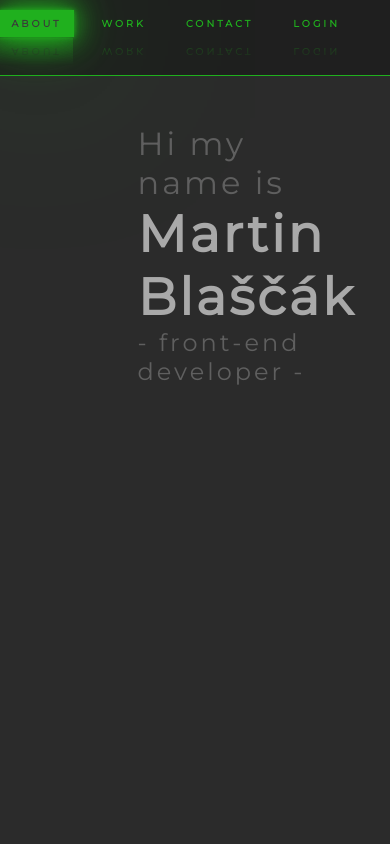
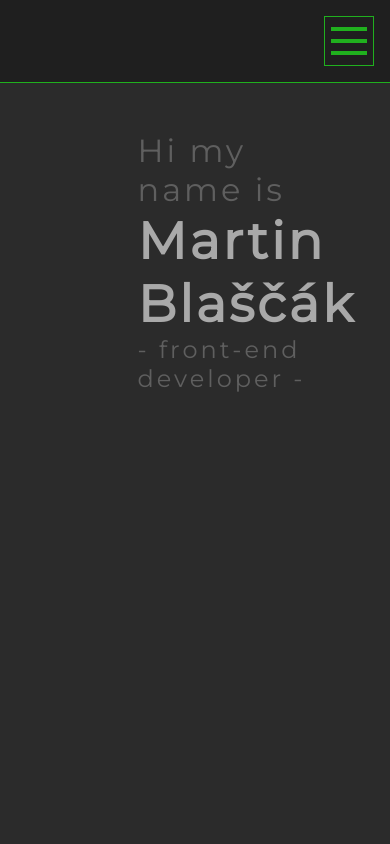
Before and after one commit to Melrok1/PortfolioVuePage, a Vue app: page / in a window 390 px wide. Shown: the top 844 px of the page. Built offline with nearby package versions, Linux system fonts and the light colour scheme.

Commit message:
add menu btn for  responsive menu

```diff
--- a/src/components/MainNavbar.vue
+++ b/src/components/MainNavbar.vue
@@ -1,15 +1,23 @@
 <template>
   <div class="mainNavbar">
-    <router-link to="/">About</router-link>
-    <router-link to="/work">Work</router-link>
-    <router-link to="/contact">Contact</router-link>
-    <router-link to="/login">Login</router-link>
+    <div class="navRouterWrap">
+      <router-link to="/">About</router-link>
+      <router-link to="/work">Work</router-link>
+      <router-link to="/contact">Contact</router-link>
+      <router-link to="/login">Login</router-link>
+    </div>
+    <menuBtn class="menuBtn" />
   </div>
 </template>
 
 <script>
+import menuBtn from '@/components/MainNavbarMenuBtn'
+
 export default {
   name: 'MainNavbar',
+  components:{
+    menuBtn
+  },
   data() {
     return {
 
@@ -24,9 +32,9 @@ export default {
 .mainNavbar {
   display: flex;
   flex-direction: row;
-  align-items: flex-end;
+  align-items: center;
   justify-content: flex-end;
-  padding: 2px 30px 30px 30px;
+  padding: 16px 16px 16px 30px;
   background: #1f1f1f;
   border-bottom: 1px solid #20b01e;
   box-shadow: 2px 2px 2px black;
@@ -56,4 +64,22 @@ export default {
               0 0 200px #20b01e;
 }
 
+.menuBtn {
+  display: none;
+}
+
+
+  /* media queries */
+
+
+@media (max-width: 650px) {
+
+    .menuBtn {
+      display: inline-block;
+    }
+    .navRouterWrap {
+      display: none;
+    }
+}
+
 </style>
--- /dev/null
+++ b/src/components/MainNavbarMenuBtn.vue
@@ -0,0 +1,88 @@
+<template>
+  <div class="menuBtn">
+    <div class="menu-btn" @click="menuBtnAnim = !menuBtnAnim">
+      <div class="menu-btn__burger" :class="{animationClass : menuBtnAnim}">
+
+      </div>
+    </div>
+  </div>
+</template>
+
+
+<script>
+export default {
+  name: 'MenuBtn',
+  data() {
+    return {
+      menuBtnAnim: false
+    }
+  }
+}
+</script>
+
+
+<style scoped>
+  .menuBtn {
+    display: flex;
+    justify-content: center;
+    align-items: center;
+  }
+
+  .menu-btn {
+    position: relative;
+    display: flex;
+    justify-content: center;
+    align-items: center;
+    width: 50px;
+    height: 50px;
+    cursor: pointer;
+    transition: all 0.5s ease-in-out;
+    border: 1px solid #20b01e;
+  }
+
+  .menu-btn .menu-btn__burger {
+    position: relative;
+    width: 36px;
+    height: 4px;
+    background: #20b01e;
+    /* border-radius: 5px; */
+    /* box-shadow: 0px 2px 5px rgba(255,101,47,0.2); */
+    transition: all 0.5s ease-in-out;
+  }
+
+  .menu-btn .menu-btn__burger::after,
+  .menu-btn .menu-btn__burger::before {
+    content: '';
+    position: absolute;
+    width: 36px;
+    height: 4px;
+    background: #20b01e;
+    /* border-radius: 5px; */
+    /* box-shadow: 0px 2px 5px rgba(255,101,47,0.2); */
+    transition: all 0.5s ease-in-out;
+  }
+
+  .menu-btn .menu-btn__burger::after {
+    transform: translate(-50%, -12px)
+  }
+
+  .menu-btn .menu-btn__burger::before {
+    transform: translate(-50%, 12px)
+  }
+
+  /* Animation Btn */
+
+  #app .menuBtn .animationClass {
+    transform: translateX(-50px);
+    background: transparent;
+  }
+
+  #app .menuBtn .animationClass::before {
+    transform: rotate(45deg) translate(23px, -23px);
+  }
+
+  #app .menuBtn .animationClass::after {
+    transform: rotate(-45deg) translate(23px, 23px);
+  }
+
+</style>
```
